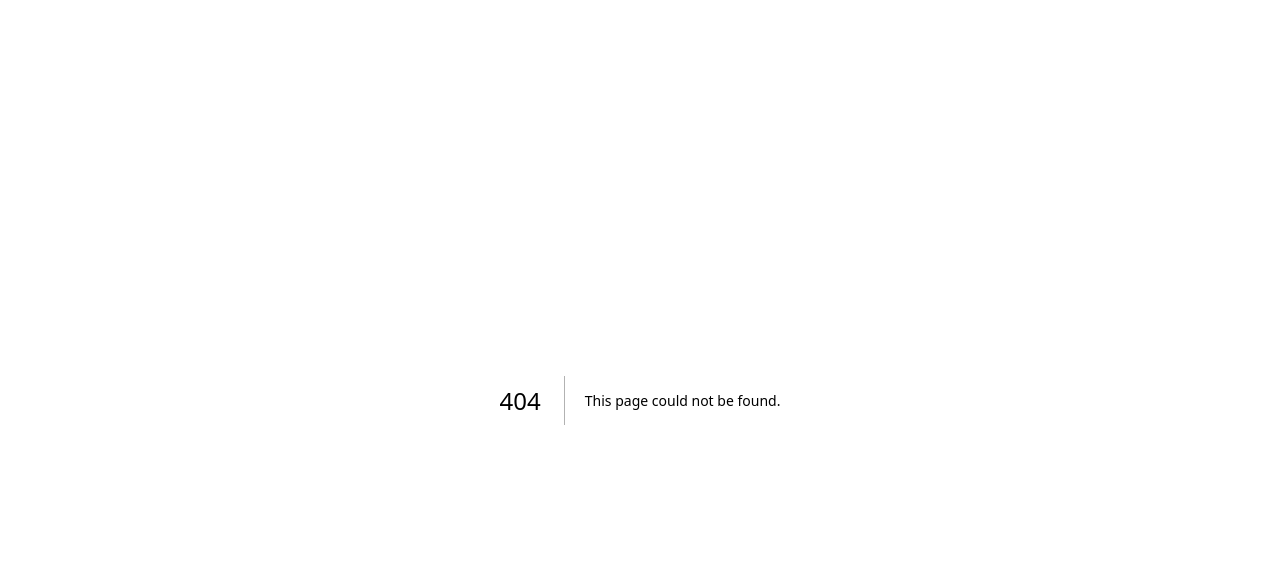
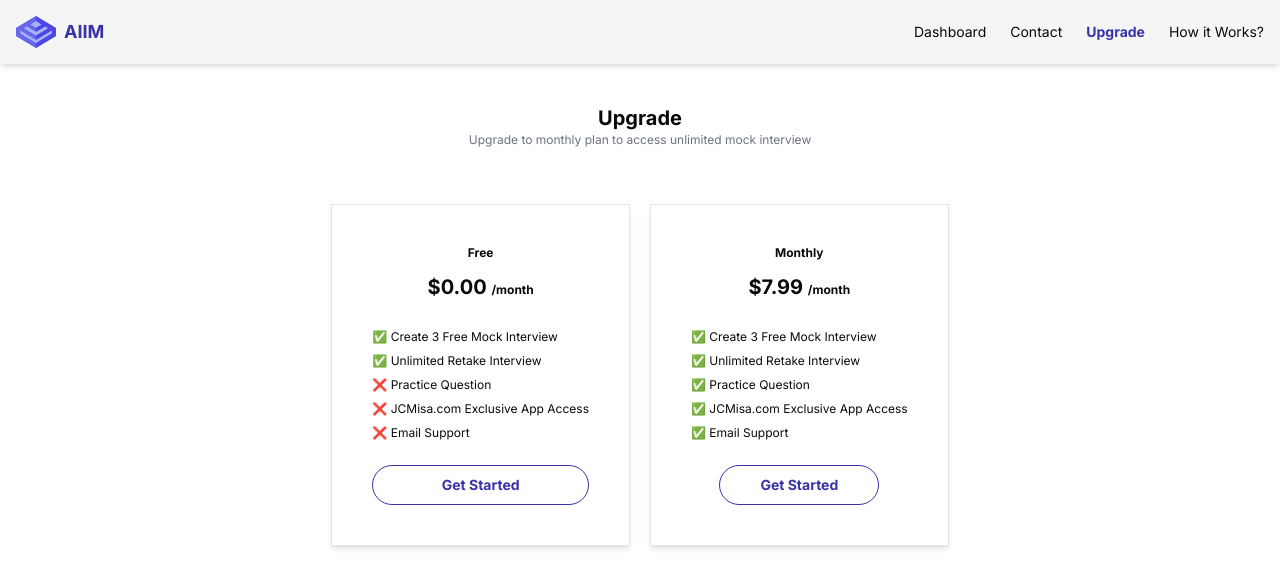
Before and after one commit to JCMisa/ai-interview-mocker, a Next.js app: page /dashboard/upgrade in a window 1280 px wide. Before the commit this address had no page. Shown: the top 588 px of the page. Built offline with nearby package versions, Linux system fonts and the light colour scheme.

Commit message:
make the header functional

```diff
--- a/app/dashboard/_components/Header.jsx
+++ b/app/dashboard/_components/Header.jsx
@@ -2,10 +2,13 @@
 
 import { UserButton } from "@clerk/nextjs";
 import Image from "next/image";
-import { usePathname } from "next/navigation";
+import Link from "next/link";
+import { usePathname, useRouter } from "next/navigation";
 import React, { useEffect } from "react";
 
 const Header = () => {
+  const router = useRouter();
+
   const path = usePathname(); //returns the path of this component which is /dashboard
 
   useEffect(() => {}, []);
@@ -21,20 +24,24 @@ const Header = () => {
           className={`hover:text-primary hover:font-bold transition-all cursor-pointer ${
             path === "/dashboard" && "text-primary font-bold"
           }`}
+          onClick={() => router.push("/dashboard")}
         >
           Dashboard
         </li>
+        <Link href={"https://jcmisa-portfolio.vercel.app/"} target="_blank">
           <li
             className={`hover:text-primary hover:font-bold transition-all cursor-pointer ${
               path === "/dashboard/questions" && "text-primary font-bold"
             }`}
           >
-          Questions
+            Contact
           </li>
+        </Link>
         <li
           className={`hover:text-primary hover:font-bold transition-all cursor-pointer ${
             path === "/dashboard/upgrade" && "text-primary font-bold"
           }`}
+          onClick={() => router.push("/dashboard/upgrade")}
         >
           Upgrade
         </li>
--- /dev/null
+++ b/app/dashboard/_components/InterviewItemCard.jsx
@@ -0,0 +1,44 @@
+import { Button } from "@/components/ui/button";
+import Link from "next/link";
+import { useRouter } from "next/navigation";
+import React from "react";
+
+const InterviewItemCard = ({ interview }) => {
+  const router = useRouter();
+
+  return (
+    <div className="border shadow-sm rounded-lg p-3">
+      <h2 className="font-bold text-primary">{interview?.jobPosition}</h2>
+      <h2 className="text-sm text-gray-600">
+        {interview?.jobExperience} Years of Experience
+      </h2>
+      <h2 className="text-xs text-gray-400">
+        Created at: {interview?.createdAt}
+      </h2>
+
+      <div className="flex justify-between mt-2 gap-5">
+        <Button
+          size="sm"
+          variant="outline"
+          className="w-full"
+          onClick={() =>
+            router.push(`dashboard/interview/${interview?.mockId}/feedback`)
+          }
+        >
+          Feedback
+        </Button>
+        <Button
+          size="sm"
+          className="w-full"
+          onClick={() =>
+            router.push(`dashboard/interview/${interview?.mockId}/start`)
+          }
+        >
+          Start
+        </Button>
+      </div>
+    </div>
+  );
+};
+
+export default InterviewItemCard;
--- /dev/null
+++ b/app/dashboard/_components/InterviewList.jsx
@@ -0,0 +1,44 @@
+"use client";
+
+import { db } from "@/utils/db";
+import { MockInterview } from "@/utils/schema";
+import { useUser } from "@clerk/nextjs";
+import { desc, eq } from "drizzle-orm";
+import React, { useEffect, useState } from "react";
+import InterviewItemCard from "./InterviewItemCard";
+
+const InterviewList = () => {
+  const { user } = useUser();
+
+  const [interviewList, setInterviewList] = useState([]);
+
+  const GetInterviewList = async () => {
+    const result = await db
+      .select()
+      .from(MockInterview)
+      .where(
+        eq(MockInterview.createdBy, user?.primaryEmailAddress?.emailAddress)
+      )
+      .orderBy(desc(MockInterview.id));
+
+    console.log("previous interviews: ", result);
+    setInterviewList(result);
+  };
+
+  useEffect(() => {
+    user && GetInterviewList();
+  }, [user]);
+  return (
+    <div className="mt-20">
+      <h2 className="font-medium text-xl">Previous Mock Interview</h2>
+      <div className="grid grid-cols-1 md:grid-cols-2 lg:grid-cols-3 gap-5 my-3">
+        {interviewList &&
+          interviewList.map((interview) => (
+            <InterviewItemCard key={interview.id} interview={interview} />
+          ))}
+      </div>
+    </div>
+  );
+};
+
+export default InterviewList;
--- a/app/dashboard/interview/[interviewId]/feedback/page.jsx
+++ b/app/dashboard/interview/[interviewId]/feedback/page.jsx
@@ -17,6 +17,7 @@ const Feedback = ({ params }) => {
   const router = useRouter();
 
   const [feedbackList, setFeedbackList] = useState([]);
+
   const GetFeedback = async () => {
     const result = await db
       .select()
@@ -24,7 +25,7 @@ const Feedback = ({ params }) => {
       .where(eq(UserAnswer.mockIdRef, params.interviewId))
       .orderBy(UserAnswer.id);
 
-    console.log(result[0]);
+    console.log("feedback list: ", result);
     setFeedbackList(result);
   };
 
@@ -43,16 +44,26 @@ const Feedback = ({ params }) => {
     "nice",
     "acceptable",
   ];
+
   return (
     <div className="p-10">
-      <h2 className="text-3xl font-bold text-green-500">Congratulations! 🎉</h2>
+      {feedbackList?.length > 0 ? (
+        <div>
+          <h2 className="text-3xl font-bold text-green-500">
+            Congratulations! 🎉
+          </h2>
           <h2 className="font-bold text-lg">Here is your interview result</h2>
-      <h2 className="text-primary text-md my-3">
-        Your overall interview rating: <strong>7/10</strong>
+          <h2 className="text-primary text-md my-3 flex gap-1 flex-row">
+            Your overall rating summary:{" "}
+            {feedbackList.map((item, index) => (
+              <strong key={item.id}>
+                ({item.rating}){index !== feedbackList.length - 1 ? ", " : ""}
+              </strong>
+            ))}
           </h2>
           <h2 className="text-xs text-gray-500">
-        Kindly click each interview question to check more information about the
-        result of your answer.
+            Kindly click each interview question to check more information about
+            the result of your answer.
           </h2>
 
           {feedbackList &&
@@ -65,14 +76,18 @@ const Feedback = ({ params }) => {
                   <div className="text-sm px-10 flex flex-col gap-2">
                     <h2
                       className={`${
-                    goodRating.includes(item.rating?.toString().toLowerCase())
+                        goodRating.includes(
+                          item.rating?.toString().toLowerCase()
+                        )
                           ? "text-green-500"
                           : "text-red-500"
                       } p-2 border rounded-lg`}
                     >
                       <strong>Rating: </strong>
                       {item.rating}{" "}
-                  {goodRating.includes(item.rating?.toString().toLowerCase())
+                      {goodRating.includes(
+                        item.rating?.toString().toLowerCase()
+                      )
                         ? "😎"
                         : "😓"}
                     </h2>
@@ -98,6 +113,15 @@ const Feedback = ({ params }) => {
 
           <Button onClick={() => router.replace("/dashboard")}>Go Home</Button>
         </div>
+      ) : (
+        <div className="flex flex-col gap-3">
+          <h2 className="text-xl font-bold text-primary">
+            You don&apos;t have any feedback for this specific interview
+          </h2>
+          <Button onClick={() => router.replace("/dashboard")}>Go Home</Button>
+        </div>
+      )}
+    </div>
   );
 };
 
--- a/app/dashboard/interview/[interviewId]/start/_components/RecordAnswerSection.jsx
+++ b/app/dashboard/interview/[interviewId]/start/_components/RecordAnswerSection.jsx
@@ -34,6 +34,7 @@ const RecordAnswerSection = ({
   const [userAnswer, setUserAnswer] = useState("");
   const { user } = useUser();
   const [loading, setLoading] = useState(false);
+  const [webcamEnabled, setWebcamEnabled] = useState(false);
 
   useEffect(() => {
     results.map(
@@ -112,13 +113,10 @@ const RecordAnswerSection = ({
   return (
     <div className="flex justify-center items-center flex-col">
       <div className="flex flex-col justify-center items-center bg-violet-300 rounded-lg p-5 mt-20">
-        <Image
-          src={"/webcam.png"}
-          width={300}
-          height={300}
-          className="absolute"
-        />
+        {webcamEnabled ? (
           <Webcam
+            onUserMedia={() => setWebcamEnabled(true)}
+            onUserMediaError={() => setWebcamEnabled(false)}
             mirrored={true}
             style={{
               height: 300,
@@ -126,6 +124,15 @@ const RecordAnswerSection = ({
               zIndex: 10,
             }}
           />
+        ) : (
+          <Image
+            src={"/webcam.png"}
+            width={300}
+            height={300}
+            className="absolute cursor-pointer"
+            onClick={() => setWebcamEnabled(true)}
+          />
+        )}
       </div>
 
       <div className="flex flex-row gap-2 justify-between">
--- a/app/dashboard/page.jsx
+++ b/app/dashboard/page.jsx
@@ -1,6 +1,7 @@
 import { UserButton } from "@clerk/nextjs";
 import React from "react";
 import AddNewInterview from "./_components/AddNewInterview";
+import InterviewList from "./_components/InterviewList";
 
 const Dashboard = () => {
   return (
@@ -13,6 +14,9 @@ const Dashboard = () => {
       <div className="grid grid-cols-1 md:grid-cols-3 my-5">
         <AddNewInterview />
       </div>
+
+      {/* previews interview list */}
+      <InterviewList />
     </div>
   );
 };
--- /dev/null
+++ b/app/dashboard/upgrade/page.jsx
@@ -0,0 +1,58 @@
+import { Button } from "@/components/ui/button";
+import { planData } from "@/utils/planData";
+import Link from "next/link";
+import React from "react";
+
+const page = () => {
+  return (
+    <div className="p-10 flex flex-col justify-center items-center">
+      <h2 className="text-xl font-bold">Upgrade</h2>
+      <p className="text-xs text-gray-500">
+        Upgrade to monthly plan to access unlimited mock interview
+      </p>
+      <div className="flex md:flex-row sm:flex-col mt-10 gap-5">
+        {/* free */}
+        <div className="border shadow-md p-10 flex flex-col items-center justify-center gap-3 my-4 text-xs">
+          <h2 className="text-md font-bold">Free</h2>
+          <h2 className="text-xl font-bold">
+            $0.00 <span className="text-xs">/month</span>
+          </h2>
+          <div className="flex flex-col gap-2 mt-4">
+            {planData[0].offering.map((freePlan) => (
+              <div className="flex flex-col gap-2">{freePlan.value}</div>
+            ))}
+          </div>
+          <Button
+            variant="outline"
+            className="py-2 px-10 border-primary text-primary text-sm rounded-full w-full font-bold mt-3"
+          >
+            Get Started
+          </Button>
+        </div>
+
+        {/* monthly */}
+        <div className="border shadow-md p-10 flex flex-col items-center justify-center gap-3 my-4 text-xs">
+          <h2 className="text-md font-bold">Monthly</h2>
+          <h2 className="text-xl font-bold">
+            $7.99 <span className="text-xs">/month</span>
+          </h2>
+          <div className="flex flex-col gap-2 mt-4">
+            {planData[1].offering.map((paidPlan) => (
+              <div className="flex flex-col gap-2">{paidPlan.value}</div>
+            ))}
+          </div>
+          <Link href={`${planData[1].paymentLink}`} target="_blank">
+            <Button
+              variant="outline"
+              className="py-2 px-10 border-primary text-primary text-sm rounded-full w-full font-bold mt-3"
+            >
+              Get Started
+            </Button>
+          </Link>
+        </div>
+      </div>
+    </div>
+  );
+};
+
+export default page;
--- /dev/null
+++ b/utils/planData.jsx
@@ -0,0 +1,47 @@
+export const planData = [
+  {
+    id: 1,
+    name: "Free",
+    cost: 0,
+    offering: [
+      {
+        value: "✅ Create 3 Free Mock Interview",
+      },
+      {
+        value: "✅ Unlimited Retake Interview",
+      },
+      {
+        value: "❌ Practice Question",
+      },
+      {
+        value: "❌ JCMisa.com Exclusive App Access",
+      },
+      {
+        value: "❌ Email Support",
+      },
+    ],
+  },
+  {
+    id: 2,
+    name: "Monthly",
+    cost: 7.99,
+    paymentLink: "https://buy.stripe.com.test_28o9EjbkvgfQ8VOeUV",
+    offering: [
+      {
+        value: "✅ Create 3 Free Mock Interview",
+      },
+      {
+        value: "✅ Unlimited Retake Interview",
+      },
+      {
+        value: "✅ Practice Question",
+      },
+      {
+        value: "✅ JCMisa.com Exclusive App Access",
+      },
+      {
+        value: "✅ Email Support",
+      },
+    ],
+  },
+];
```
Lines whose indentation alone changed are shown as unchanged.
